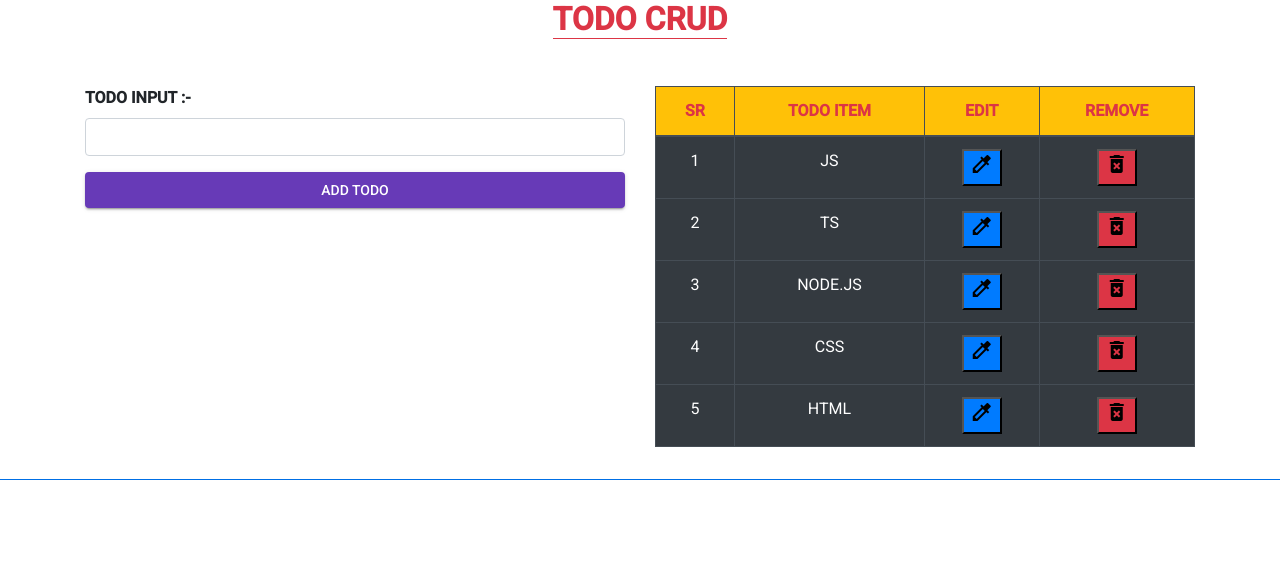
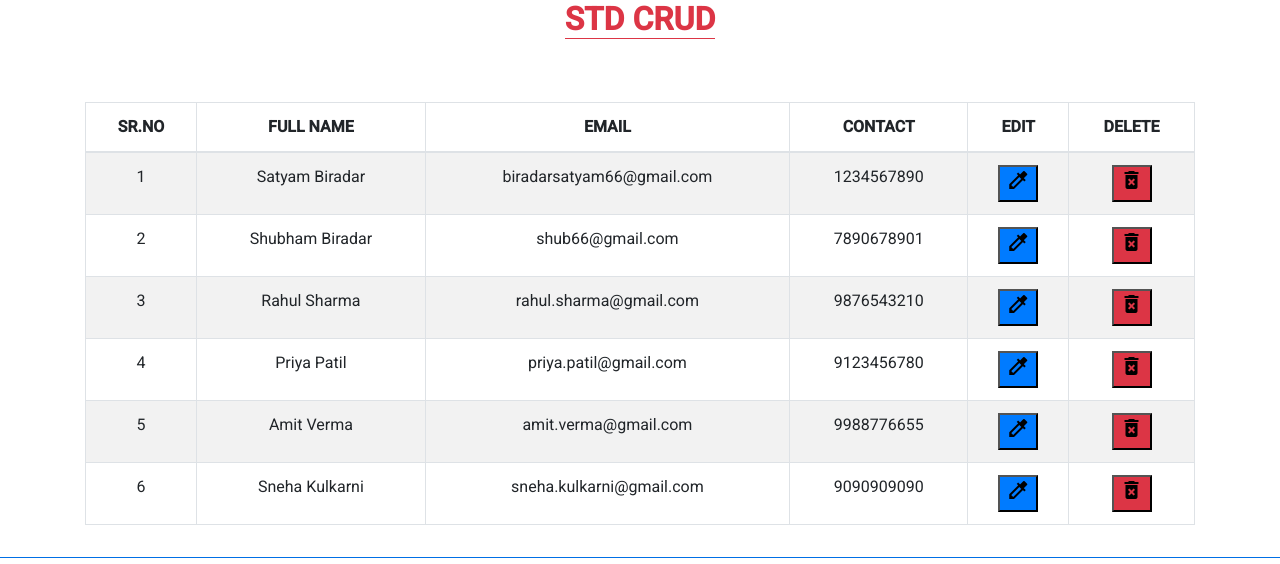
Before and after one commit to biradarsatyam66-eng/OurNewApp, an Angular app: page / in a window 1280 px wide. Shown: the top 564 px of the page. Built offline with nearby package versions, Linux system fonts and the light colour scheme.

Commit message:
std crud

```diff
--- a/src/app/app.component.html
+++ b/src/app/app.component.html
@@ -1,4 +1,6 @@
-<app-todo-crud></app-todo-crud>
+<app-std-crud></app-std-crud>
+
+<!-- <app-todo-crud></app-todo-crud> -->
 
 <hr class="bg-primary">
 
--- a/src/app/app.module.ts
+++ b/src/app/app.module.ts
@@ -12,6 +12,7 @@ import {MatIconModule} from '@angular/material/icon';
 import{EventComponent} from './Event/event.component';
 import { TodoComponent } from './todo/todo.component';
 import { TodoCRUDComponent } from './todo-crud/todo-crud.component';
+import { StdCRUDComponent } from './std-crud/std-crud.component';
 
 
 
@@ -23,7 +24,8 @@ import { TodoCRUDComponent } from './todo-crud/todo-crud.component';
     ImageComponent,
     EventComponent,
     TodoComponent,
-    TodoCRUDComponent
+    TodoCRUDComponent,
+    StdCRUDComponent
   ],
   imports: [
     BrowserModule,
--- /dev/null
+++ b/src/app/std-crud/std-crud.component.html
@@ -0,0 +1,36 @@
+<h2 class="text-center mb-5 text-danger"><strong class="border-bottom border-danger">STD CRUD</strong></h2>
+
+
+<div class="container">
+    <div class="row">
+        <div class="col-md-6 offset-md-3"></div>
+    </div>
+    <div class="row mt-3">
+        <div class="col-md-12">
+            <div class="table-responsive">
+                <table class="table table-bordered table-striped text-center">
+                    <thead>
+                        <tr>
+                            <th>SR.NO</th>
+                            <th>FULL NAME</th>
+                            <th>EMAIL</th>
+                            <th>CONTACT</th>
+                            <th>EDIT</th>
+                            <th>DELETE</th>
+                        </tr>
+                    </thead>
+                    <tbody>
+                        <tr *ngFor="let s of StdArr,index as i">
+                            <td>{{i + 1}}</td>
+                            <td>{{s.fname}} {{s.lname}}</td>
+                            <td>{{s.email}}</td>
+                            <td>{{s.contact}}</td>
+                            <td><button class="bg-primary"><mat-icon>colorize</mat-icon></button></td>
+                            <td><button class="bg-danger"><mat-icon>delete_forever</mat-icon></button></td>
+                        </tr>
+                    </tbody>
+                </table>
+            </div>
+        </div>
+    </div>
+</div>
--- /dev/null
+++ b/src/app/std-crud/std-crud.component.ts
@@ -0,0 +1,68 @@
+import { Component, OnInit } from '@angular/core';
+
+interface Istd {
+  fname : string,
+  lname : string,
+  email : string,
+  contact : number,
+  stdId : string,
+}
+
+
+@Component({
+  selector: 'app-std-crud',
+  templateUrl: './std-crud.component.html',
+  styleUrls: ['./std-crud.component.scss']
+})
+export class StdCRUDComponent implements OnInit {
+
+  constructor() { }
+
+  ngOnInit(): void {
+  }
+
+  StdArr : Array<Istd> = [{
+    fname : "Satyam",
+    lname : "Biradar",
+    email : "biradarsatyam66@gmail.com",
+    contact : 1234567890,
+    stdId : '234',
+  },
+  {
+    fname : "Shubham",
+    lname : "Biradar",
+    email : "shub66@gmail.com",
+    contact : 7890678901,
+    stdId : '234',
+  },
+  {
+  fname: "Rahul",
+  lname: "Sharma",
+  email: "rahul.sharma@gmail.com",
+  contact: 9876543210,
+  stdId: "235",
+},
+{
+  fname: "Priya",
+  lname: "Patil",
+  email: "priya.patil@gmail.com",
+  contact: 9123456780,
+  stdId: "236",
+},
+{
+  fname: "Amit",
+  lname: "Verma",
+  email: "amit.verma@gmail.com",
+  contact: 9988776655,
+  stdId: "237",
+},
+{
+  fname: "Sneha",
+  lname: "Kulkarni",
+  email: "sneha.kulkarni@gmail.com",
+  contact: 9090909090,
+  stdId: "238",
+},
+]
+
+}
```
Also changed, not shown: src/app/std-crud/std-crud.component.scss (added), 1 other file (tests, documents, lock files or other folders).
